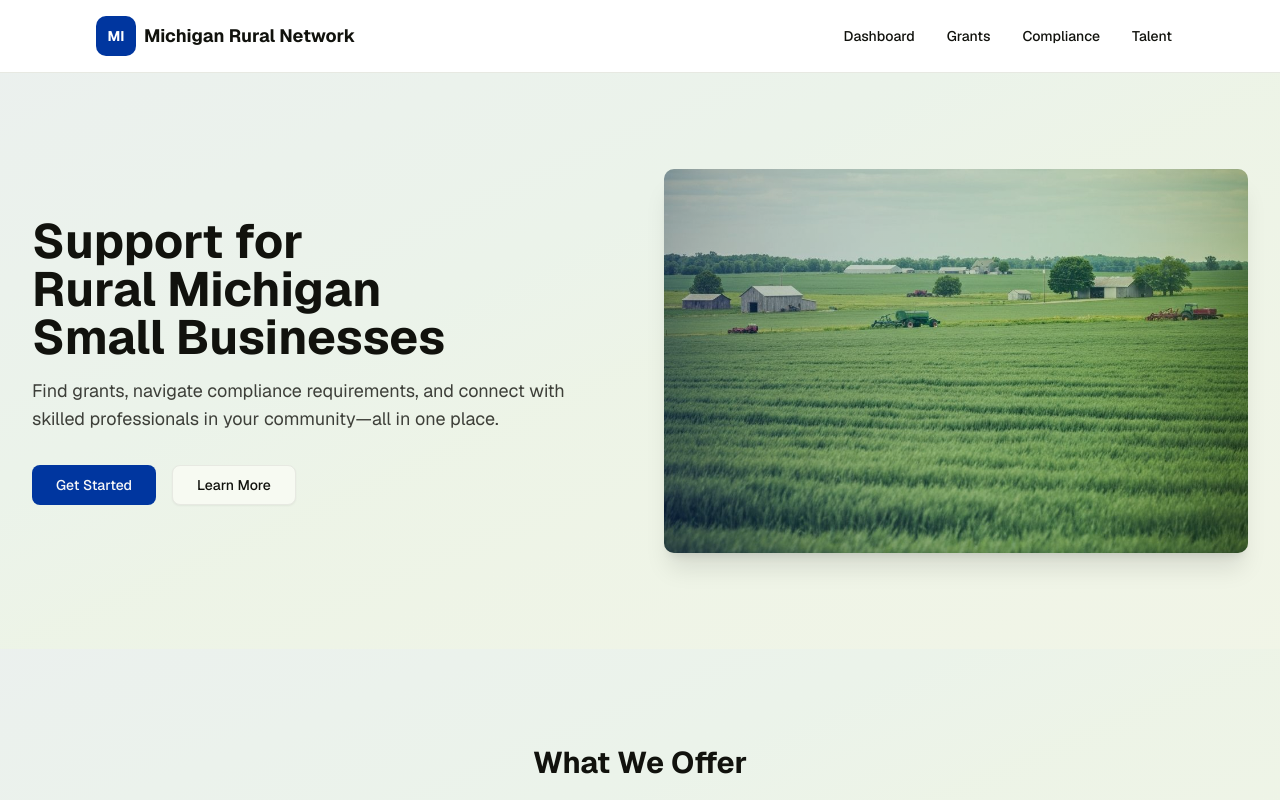
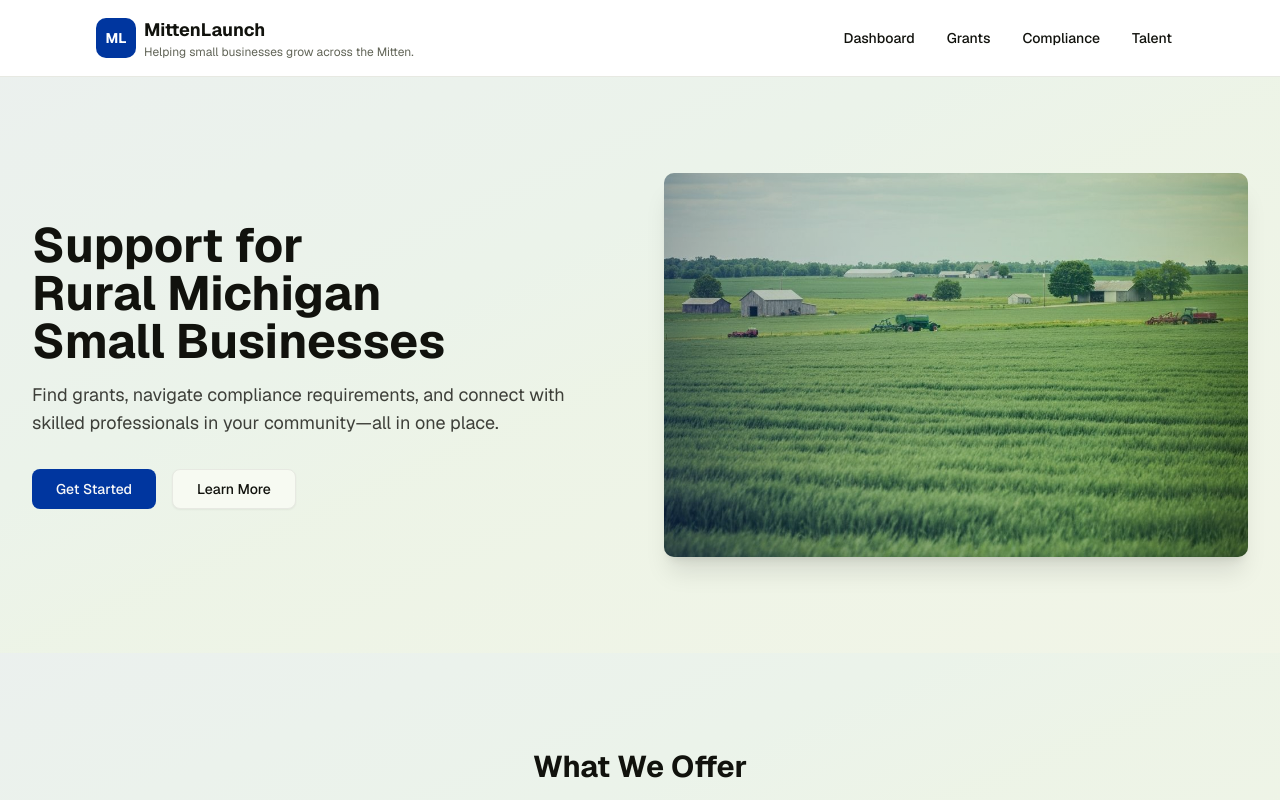
Before and after one commit to aaguirr3/michigan-small-business-platform, a Next.js app: page / in a window 1280 px wide. Shown: the top 800 px of the page. Built offline with nearby package versions, Linux system fonts and the light colour scheme.

Commit message:
feat: update site name to MittenLaunch with tagline
Reflect new branding across site header, title, and metadata.

#VERCEL_SKIP

Co-authored-by: andrea <168011182+aaguirr3@users.noreply.github.com>

```diff
--- a/app/layout.tsx
+++ b/app/layout.tsx
@@ -8,8 +8,9 @@ const _geist = Geist({ subsets: ["latin"] })
 const _geistMono = Geist_Mono({ subsets: ["latin"] })
 
 export const metadata: Metadata = {
-  title: "Michigan Rural Small Business Network",
-  description: "Connect with grants, funding, compliance help, and local talent in rural Michigan",
+  title: "MittenLaunch | Helping small businesses grow across the Mitten",
+  description:
+    "MittenLaunch connects Michigan small businesses with grants, funding, compliance help, and local talent.",
   generator: "v0.app",
   icons: {
     icon: [
--- a/components/header.tsx
+++ b/components/header.tsx
@@ -9,9 +9,12 @@ export function Header() {
           {/* Logo */}
           <Link href="/" className="flex items-center gap-2 flex-shrink-0">
             <div className="w-10 h-10 bg-primary rounded-lg flex items-center justify-center text-white font-bold text-sm">
-              MI
+              ML
             </div>
-            <h1 className="text-lg font-bold text-foreground hidden sm:inline">Michigan Rural Network</h1>
+            <div className="hidden sm:inline">
+              <h1 className="text-lg font-bold text-foreground">MittenLaunch</h1>
+              <p className="text-xs text-muted-foreground">Helping small businesses grow across the Mitten.</p>
+            </div>
           </Link>
 
           <div className="flex items-center gap-1 sm:gap-2">
```
